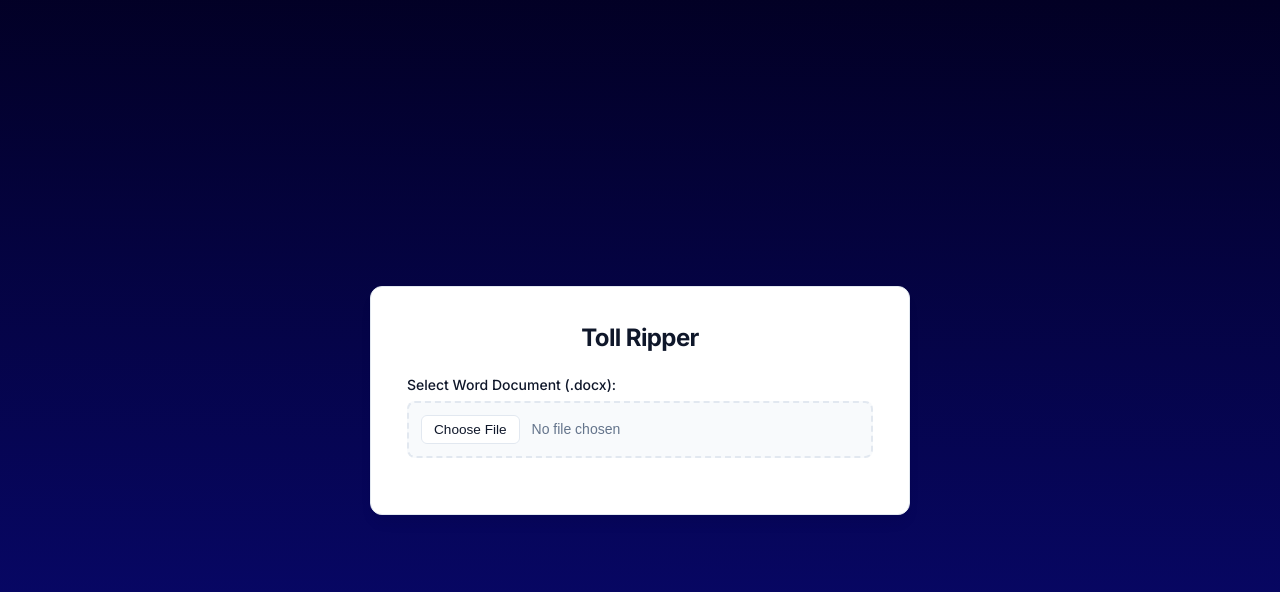
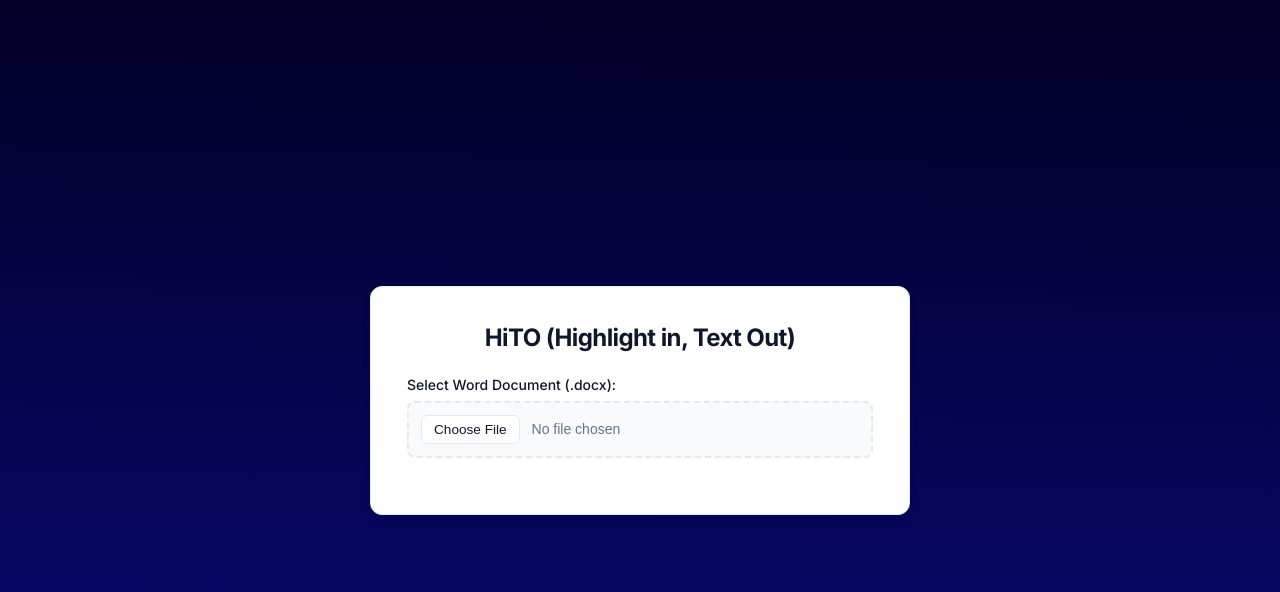
Before and after one commit to prabhu-raj-v/toll-app, a Flask app: page / in a window 1280 px wide. Shown: the top 592 px of the page. Run offline with Flask 3, Linux system fonts and the light colour scheme.

Commit message:
Change title and heading from 'Toll Ripper' to 'HiTO'

```diff
--- a/templates/index.html
+++ b/templates/index.html
@@ -3,7 +3,7 @@
 <head>
     <meta charset="UTF-8">
     <meta name="viewport" content="width=device-width, initial-scale=1.0">
-    <title>Toll Ripper</title>
+    <title>HiTO</title>
     <link rel="preconnect" href="https://fonts.googleapis.com">
     <link rel="preconnect" href="https://fonts.gstatic.com" crossorigin>
     <link href="https://fonts.googleapis.com/css2?family=Inter:wght@400;500;600;700&display=swap" rel="stylesheet">
@@ -167,7 +167,7 @@
 </head>
 <body>
     <div class="container">
-        <h2>Toll Ripper</h2>
+        <h2>HiTO (Highlight in, Text Out)</h2>
 
         <div class="form-group">
             <label for="doc-file">Select Word Document (.docx):</label>
```
